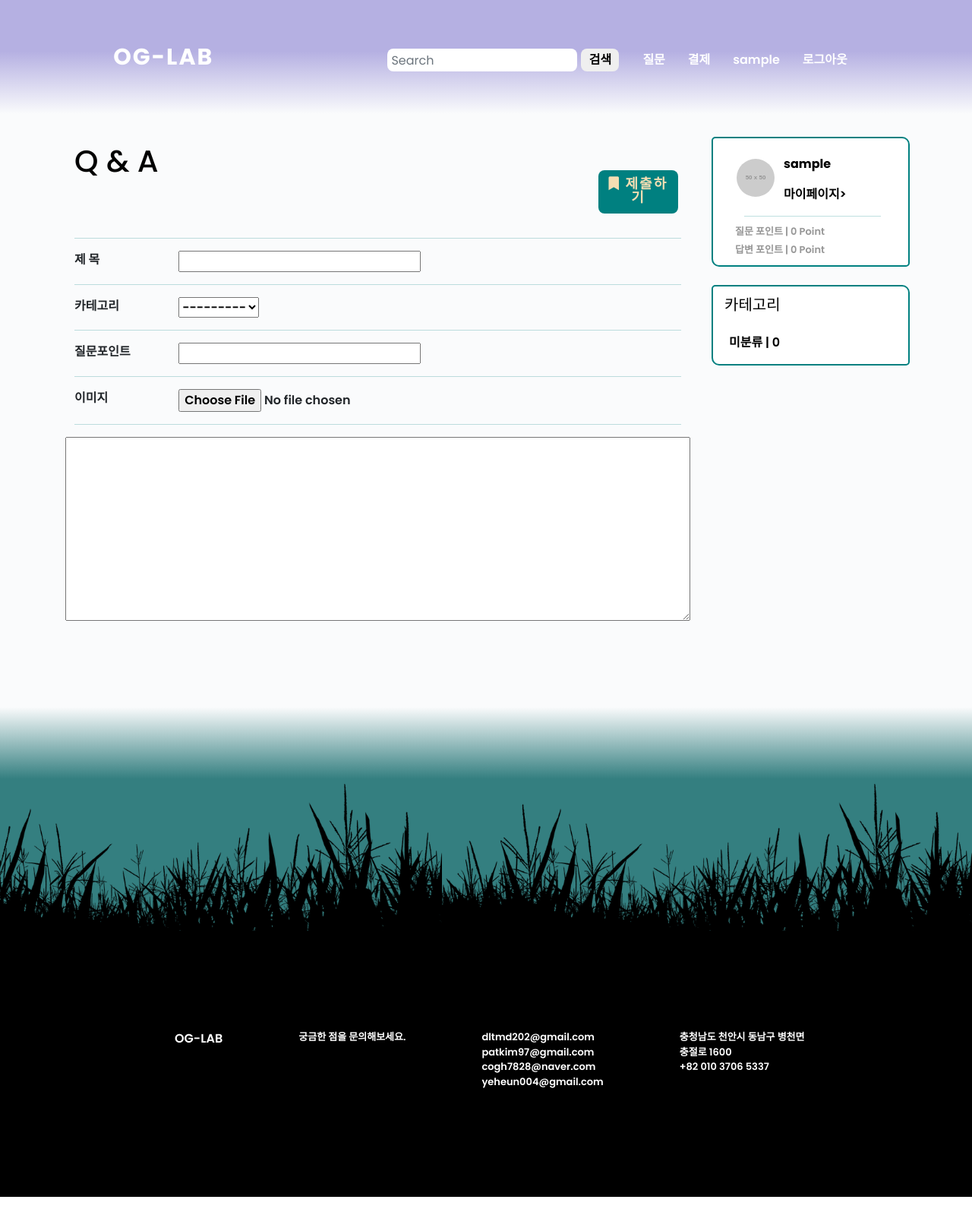
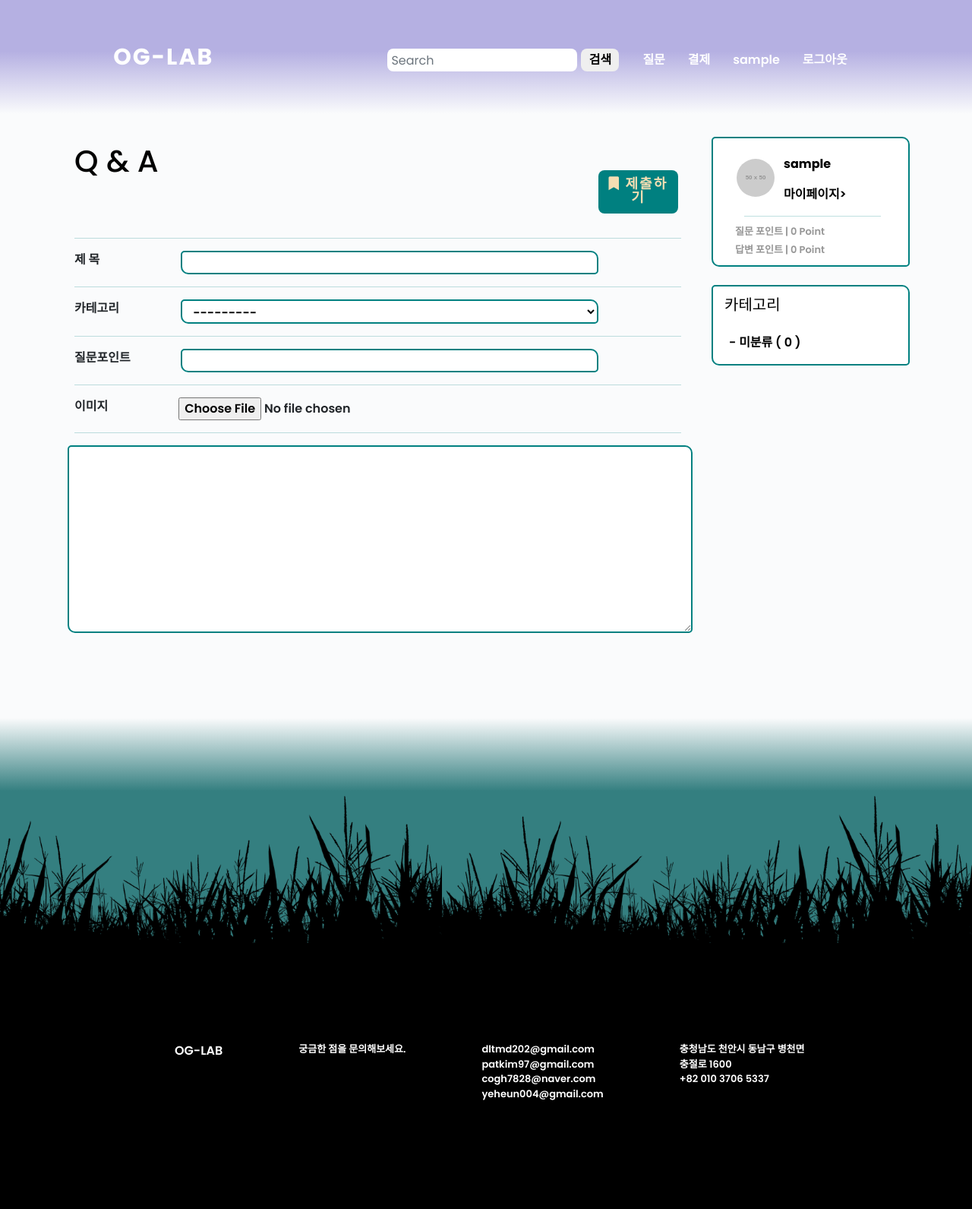
Before and after one commit to Dltmd202/Sharing_knowleadge, a Django app: page /question/create_question/ in a window 1280 px wide. Shown: the whole page at 76% size. Run offline with Django 3.2, Linux system fonts and the light colour scheme; the visitor is signed in with stand-in values (Sample User, id 1); grey boxes labelled with a size stand in for pictures from a placeholder-image service; data that the repository does not hold is empty; some libraries are stand-ins or nearby versions.

Commit message:
question-form 스타일 적용

```diff
--- a/home/static/home/css/style.css
+++ b/home/static/home/css/style.css
@@ -302,5 +302,9 @@ hr{
     color: black;
 }
 
-.media{
+.question_form{
+    width: 550px;
+    margin-left: 3px;
+    padding-left: 10px;
+    padding-top: 3px;
 }
--- /dev/null
+++ b/question/forms.py
@@ -0,0 +1,33 @@
+from django import forms
+from .models import Question
+
+
+class QuestionForm(forms.ModelForm):
+    class Meta:
+        model = Question
+        fields = ['ques_title', 'category_id', 'ques_point', 'ques_desc', 'head_img']
+        widgets = {
+            'ques_title': forms.TextInput(
+                attrs={
+                    'class': 'custom-contentview question_form',
+                }
+            ),
+            'category_id': forms.Select(
+                attrs={
+                    'class': 'custom-contentview question_form',
+                }
+            ),
+            'ques_point': forms.TextInput(
+                attrs={
+                    'class': 'custom-contentview question_form',
+                }
+            ),
+            'ques_desc': forms.Textarea(
+                attrs={
+                    'class': 'custom-contentview question_form',
+                    'style': '''
+                                width: 1000px;
+                            '''
+                }
+            )
+        }
--- a/question/templates/question/base.html
+++ b/question/templates/question/base.html
@@ -75,11 +75,11 @@
                         <ul class="list-unstyled mb-0">
                             {% for c in categories %}
                             <li>
-                                <a href="{{ c.get_absolute_path }}" class="category-list">{{ c }} | {{ c.question_set.count }}</a>
+                                <a href="{{ c.get_absolute_path }}" class="category-list">- {{ c }} ( {{ c.question_set.count }} )</a>
                             </li>
                             {% endfor %}
                             <li>
-                                <a href="/category/no_category" class="category-list">미분류 | {{ no_category_question_count }}</a>
+                                <a href="/category/no_category" class="category-list">- 미분류  ( {{ no_category_question_count }} ) </a>
                             </li>
                         </ul>
                     </div>
--- a/question/views.py
+++ b/question/views.py
@@ -12,6 +12,7 @@ from category.models import Category
 from user.models import CustomUser
 from answer.forms import AnswerForm
 from django import forms
+from .forms import QuestionForm
 from django.db import models
 
 
@@ -45,16 +46,8 @@ class QuestionDetail(DetailView):
 # 작동 문제 없음
 class QuestionCreate(LoginRequiredMixin, CreateView, ABC):
     model = Question
-    fields = ['ques_title', 'category_id', 'ques_point', 'ques_desc', 'head_img']
+    form_class = QuestionForm
     template_name = 'question/question_form.html'
-    widgets = {
-        'ques_title': forms.TextInput(
-            attrs={
-                'style': 'width: 600px;',
-                'placeholder': 'Name'
-            }
-        )
-    }
 
     def form_valid(self, form):
         current_user = self.request.user
```
